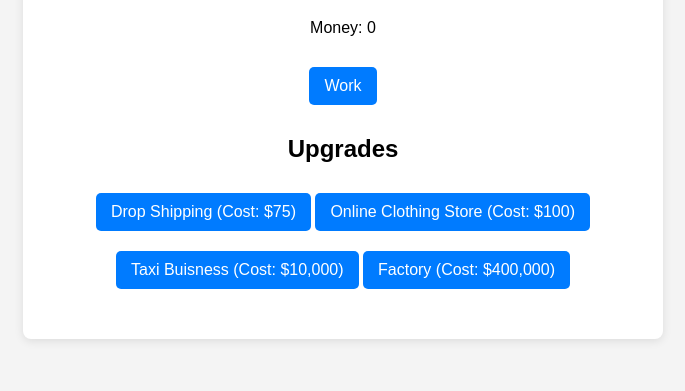
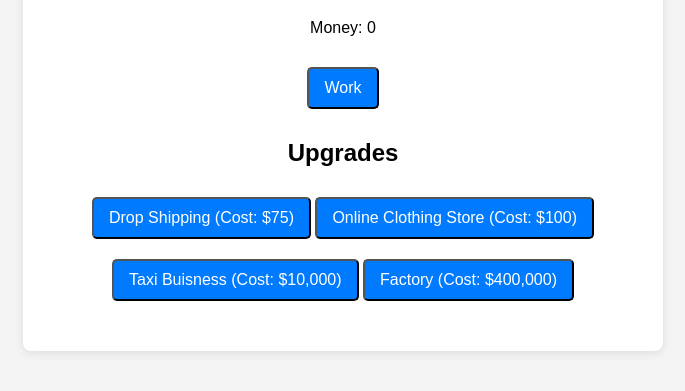
Before and after one commit to swartztz/betterclickergame, a plain HTML site: page index.html in a window 1280 px wide. Shown: the part 101-492 px from the top of the page, without its empty margins (297-982 px from the left). Drawn offline with Linux system fonts and the light colour scheme.

Commit message:
Update styles.css

```diff
--- a/styles.css
+++ b/styles.css
@@ -18,7 +18,8 @@ body {
 button {
     background-color: #007BFF;
     color: white;
-    border: none;
+    border-style: soild;
+    border-color: black;
     padding: 10px 15px;
     border-radius: 5px;
     cursor: pointer;
```
